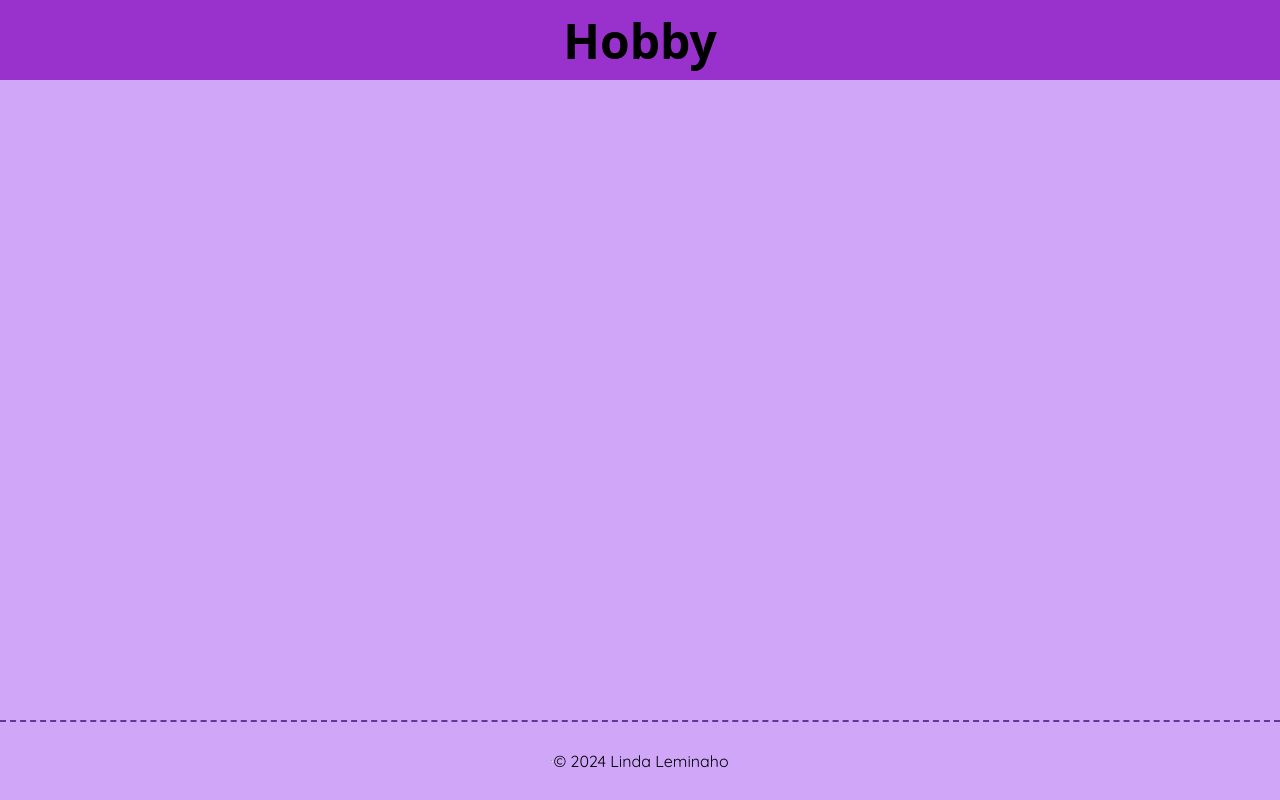
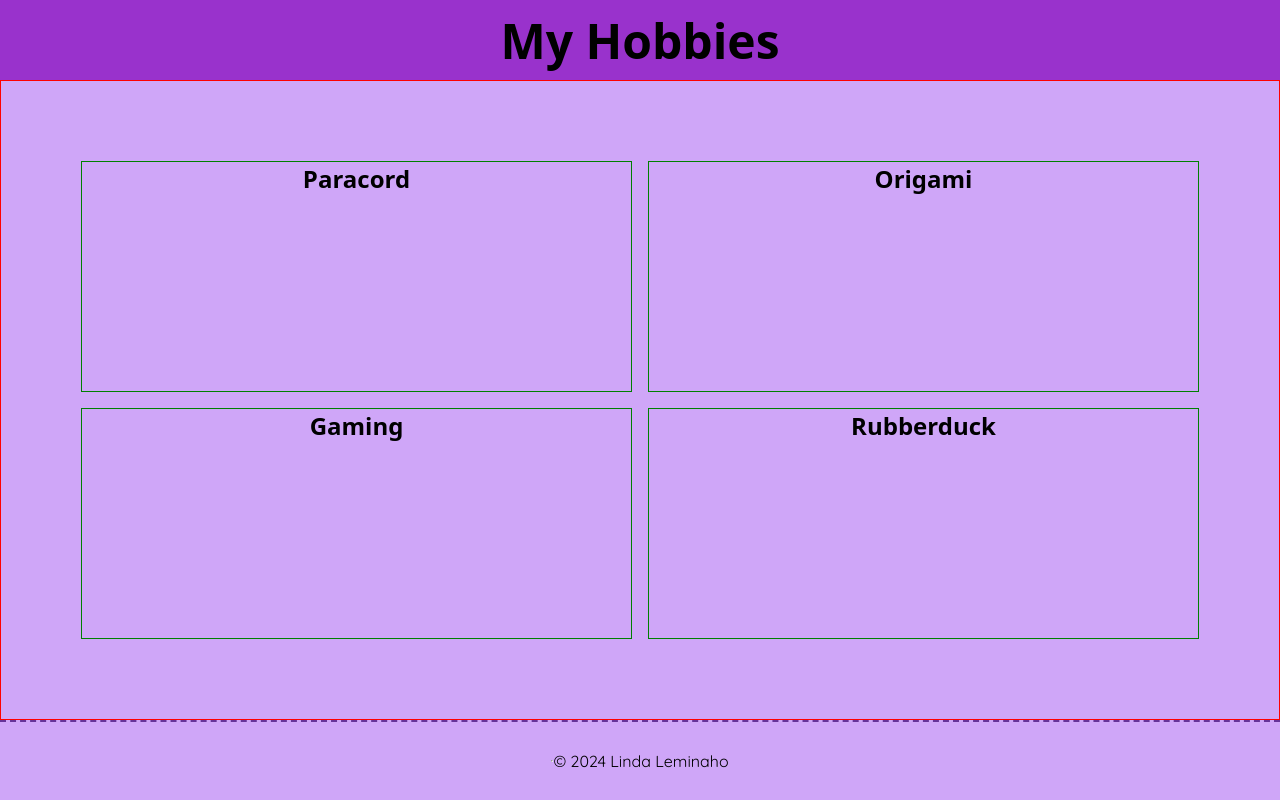
Before and after one commit to Zileena6/githobby, a website built with Parcel: page src/index.html in a window 1280 px wide. Built offline with nearby package versions, Linux system fonts and the light colour scheme; a web font is replaced by a local one.

Commit message:
adds structure html and css

```diff
--- a/src/index.html
+++ b/src/index.html
@@ -15,11 +15,30 @@
 
 <body>
     <header class="header">
-        <h1 class="heading">Hobby</h1>
+        <h1 class="heading">My Hobbies</h1>
     </header>
 
-    <main class="main">
-        <!-- add main content -->
+    <main class="main card-container">
+        <!--? add image. flip card, add text -->
+        <section class="paracord card">
+            <h2>Paracord</h2>
+            <div class="image-container"></div>
+        </section>
+
+        <section class="origami card">
+            <h2>Origami</h2>
+            <div class="image-container"></div>
+        </section>
+
+        <section class="gaming card">
+            <h2>Gaming</h2>
+            <div class="image-container"></div>
+        </section>
+
+        <section class="rubberduck card">
+            <h2>Rubberduck</h2>
+            <div class="image-container"></div>
+        </section>
     </main>
 
     <footer class="footer">
--- a/src/style.scss
+++ b/src/style.scss
@@ -23,11 +23,28 @@ body {
 }
 
 .main {
-  display: flex;
-  justify-content: center;
-  align-items: center;
+  // display: flex;
+  // justify-content: center;
+  // align-items: center;
   width: 100svw;
-  height: 50svh;
+  height: 80svh;
+  border: 1px solid red;
+  padding: 5rem;
+
+  display: grid;
+  grid-template-columns: repeat(2, 1fr);
+  grid-template-rows: 1fr 1fr;
+  gap: 1rem;
+
+  .card {
+    border: 1px solid green;
+
+    h2 {
+      font-family: 'Rubik Scribble', system-ui;
+      display: flex;
+      justify-content: center;
+    }
+  }
 }
 
 .footer {
```
Also changed, not shown: dist/index.html, src/style-min.css, src/style.css, 3 other files.
